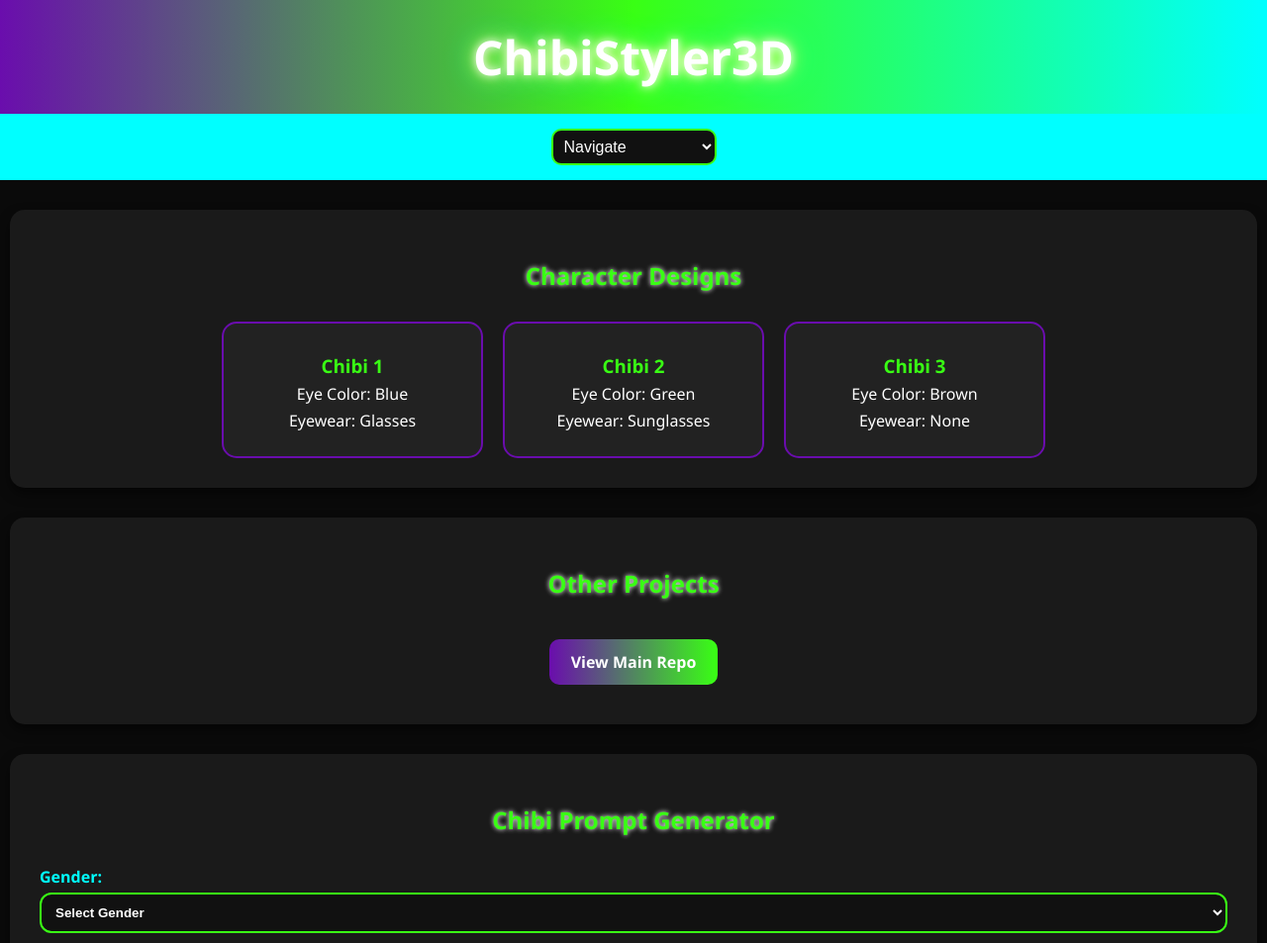
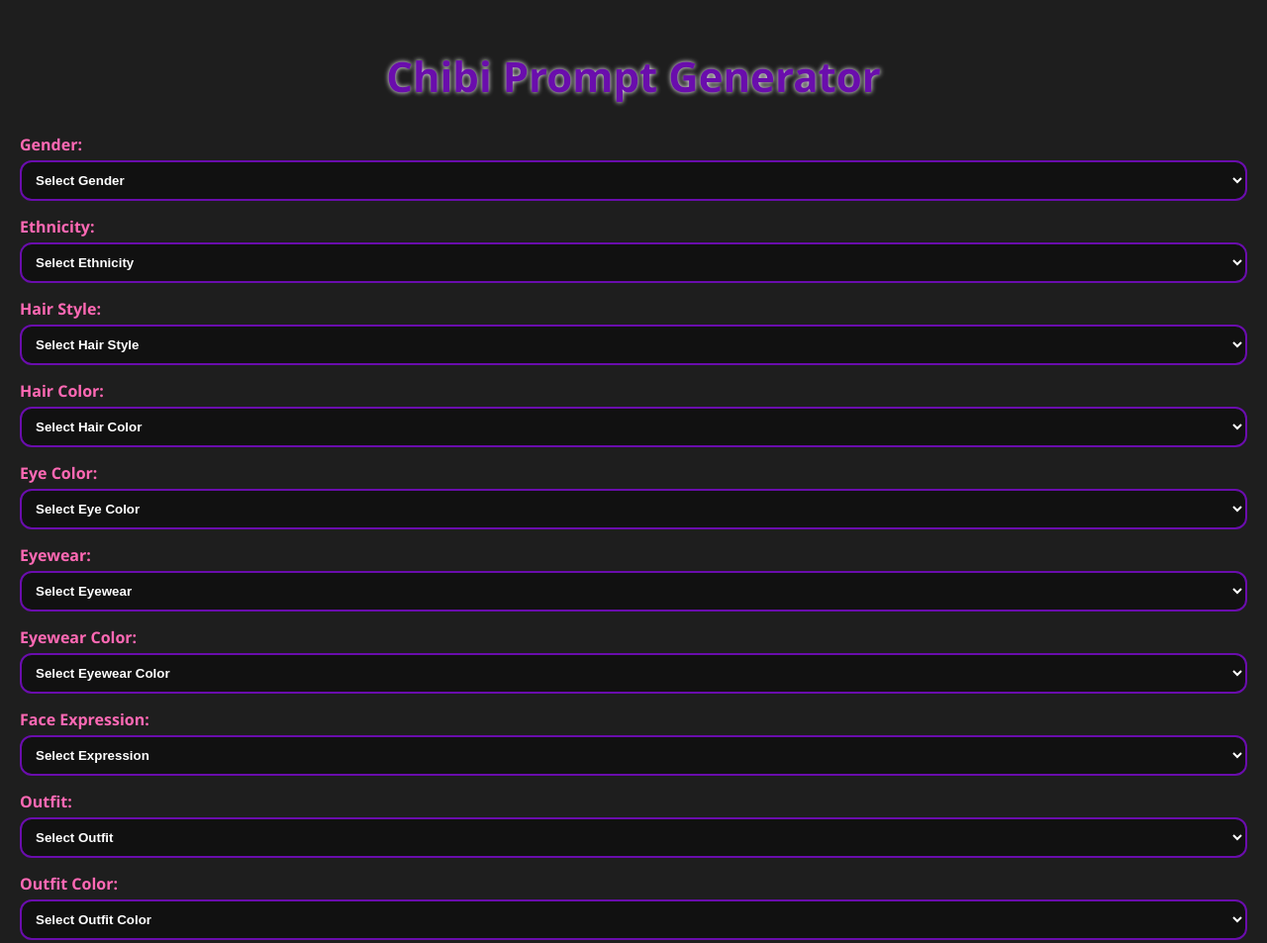
Before and after one commit to HouseofSarddinnah/chibbistyler3D, a plain HTML site: page index.html in a window 1280 px wide. Shown: the top 953 px of the page at 99% size. Drawn offline with Linux system fonts and the light colour scheme.

Commit message:
Add files via upload

```diff
--- a/index.html
+++ b/index.html
@@ -1,160 +1,63 @@
+
 <!DOCTYPE html>
 <html lang="en">
 <head>
 <meta charset="UTF-8">
-<title>ChibiStyler3D Portfolio & Prompt Generator</title>
+<title>Chibi Prompt Generator</title>
 <style>
 :root {
     --primary-color: #6a0dad; /* Purple */
-    --secondary-color: #39ff14; /* Neon Green */
-    --accent-color: #00ffff; /* Neon Blue */
-    --background-color: #0a0a0a; /* Dark background */
-    --card-background: #1a1a1a;
+    --accent-color: #ff69b4;  /* Soft pink accent */
+    --button-gradient: linear-gradient(90deg, #6a0dad, #ff69b4);
+    --background-color: #1e1e1e; /* Dark background for bio view */
+    --card-background: #2a2a2a;
     --text-color: #ffffff;
 }
 
 body {
     font-family: 'Segoe UI', Tahoma, Geneva, Verdana, sans-serif;
     margin: 0;
-    padding: 0;
+    padding: 20px;
     background-color: var(--background-color);
     color: var(--text-color);
 }
 
-header {
-    background: linear-gradient(90deg, var(--primary-color), var(--secondary-color), var(--accent-color));
-    color: white;
+h1 {
     text-align: center;
-    padding: 25px 0;
-    box-shadow: 0 4px 6px rgba(0,0,0,0.5);
-}
-
-header h1 {
-    margin: 0;
-    font-size: 48px;
-    font-weight: 700;
-    text-shadow: 0 0 10px #fff, 0 0 20px #ff0, 0 0 30px #0ff;
-}
-
-nav {
-    display: flex;
-    justify-content: center;
-    padding: 15px;
-    background-color: var(--accent-color);
-}
-
-nav select {
-    font-size: 16px;
-    padding: 7px;
-    margin: 0 10px;
-    border-radius: 10px;
-    border: 2px solid var(--secondary-color);
-    background-color: #111;
-    color: #fff;
-    outline: none;
-}
-
-section {
-    max-width: 1200px;
-    margin: 30px auto;
-    padding: 30px;
-    background-color: var(--card-background);
-    border-radius: 15px;
-    box-shadow: 0 6px 12px rgba(0,0,0,0.5);
-}
-
-h2 {
-    text-align: center;
-    color: var(--secondary-color);
+    font-size: 42px;
+    color: var(--primary-color);
     margin-bottom: 30px;
     text-shadow: 0 0 5px #fff;
 }
 
-.character-grid {
-    display: flex;
-    flex-wrap: wrap;
-    gap: 20px;
-    justify-content: center;
-}
-
-.character {
-    background-color: #222;
-    border: 2px solid var(--primary-color);
-    border-radius: 15px;
-    padding: 20px;
-    width: 220px;
-    text-align: center;
-    transition: transform 0.3s, box-shadow 0.3s;
-}
-
-.character:hover {
-    transform: translateY(-5px);
-    box-shadow: 0 8px 20px rgba(255,255,255,0.3);
-}
-
-.character img {
-    width: 100%;
-    border-radius: 10px;
-}
-
-.character h3 {
-    margin: 10px 0 5px 0;
-    color: var(--secondary-color);
-}
-
-.character p {
-    margin: 5px 0;
-}
-
-.projects {
-    text-align: center;
-}
-
-.projects a {
-    display: inline-block;
-    margin: 10px 15px;
-    padding: 12px 22px;
-    background: linear-gradient(90deg, var(--primary-color), var(--secondary-color));
-    color: white;
-    text-decoration: none;
-    border-radius: 10px;
-    font-weight: 600;
-    transition: background 0.3s;
-}
-
-.projects a:hover {
-    background: linear-gradient(90deg, var(--secondary-color), var(--accent-color));
-    color: #000;
-}
-
-#prompt-section label {
+label {
     display: block;
     margin-top: 15px;
     font-weight: bold;
     color: var(--accent-color);
 }
 
-#prompt-section select {
+select {
     width: 100%;
     padding: 10px;
     margin-top: 5px;
     border-radius: 12px;
-    border: 2px solid var(--secondary-color);
+    border: 2px solid var(--primary-color);
     background-color: #111;
     color: #fff;
+    font-weight: bold;
     outline: none;
-    font-weight: bold;
 }
 
 button {
-    margin-top: 20px;
-    padding: 12px 25px;
+    margin-top: 15px;
+    padding: 12px 20px;
     font-size: 16px;
-    font-weight: 600;
+    font-weight: bold;
     cursor: pointer;
     border: none;
     border-radius: 12px;
-    background: linear-gradient(90deg, var(--primary-color), var(--secondary-color), var(--accent-color));
+    background: var(--button-gradient);
     color: #fff;
     transition: all 0.3s;
     text-shadow: 0 0 5px #fff;
@@ -162,14 +65,22 @@ button {
 
 button:hover {
     transform: scale(1.05);
-    box-shadow: 0 0 10px var(--secondary-color), 0 0 20px var(--accent-color);
+    box-shadow: 0 0 10px #ff69b4, 0 0 20px #6a0dad;
     color: #000;
+}
+
+#buttons {
+    display: flex;
+    flex-wrap: wrap;
+    gap: 15px;
+    margin-top: 20px;
+    justify-content: center;
 }
 
 #output {
     margin-top: 25px;
     padding: 20px;
-    border: 2px dashed var(--secondary-color);
+    border: 2px dashed var(--primary-color);
     border-radius: 15px;
     background-color: #111;
     font-weight: bold;
@@ -178,63 +89,13 @@ button:hover {
     color: var(--accent-color);
     font-size: 18px;
 }
-
-footer {
-    margin-top: 40px;
-    background-color: var(--primary-color);
-    color: white;
-    text-align: center;
-    padding: 25px 0;
-    text-shadow: 0 0 5px #fff;
-}
 </style>
 </head>
 <body>
 
-<header>
-    <h1>ChibiStyler3D</h1>
-</header>
+<h1>Chibi Prompt Generator</h1>
 
-<nav>
-    <select onchange="navigateSection(this.value)">
-        <option value="">Navigate</option>
-        <option value="characters">Characters</option>
-        <option value="projects">Projects</option>
-        <option value="prompt-section">Prompt Generator</option>
-    </select>
-</nav>
-
-<section id="characters">
-    <h2>Character Designs</h2>
-    <div class="character-grid">
-        <div class="character">
-            <h3>Chibi 1</h3>
-            <p>Eye Color: Blue</p>
-            <p>Eyewear: Glasses</p>
-        </div>
-        <div class="character">
-            <h3>Chibi 2</h3>
-            <p>Eye Color: Green</p>
-            <p>Eyewear: Sunglasses</p>
-        </div>
-        <div class="character">
-            <h3>Chibi 3</h3>
-            <p>Eye Color: Brown</p>
-            <p>Eyewear: None</p>
-        </div>
-    </div>
-</section>
-
-<section id="projects">
-    <h2>Other Projects</h2>
-    <div class="projects">
-        <a href="https://github.com/houseofsarddinnah/chibbistyler3D" target="_blank">View Main Repo</a>
-    </div>
-</section>
-
-<section id="prompt-section">
-    <h2>Chibi Prompt Generator</h2>
-
+<!-- Dropdowns -->
 <label for="gender">Gender:</label>
 <select id="gender">
     <option value="">Select Gender</option>
@@ -256,11 +117,11 @@ footer {
 <label for="hairStyle">Hair Style:</label>
 <select id="hairStyle">
     <option value="">Select Hair Style</option>
-        <option value="long straight hair">Long Straight Hair</option>
-        <option value="short wavy hair">Short Wavy Hair</option>
+    <option value="long straight hair">Long Straight</option>
+    <option value="short wavy hair">Short Wavy</option>
     <option value="ponytail">Ponytail</option>
-        <option value="braided hair">Braided Hair</option>
-        <option value="spiky hair">Spiky Hair</option>
+    <option value="braided hair">Braided</option>
+    <option value="spiky hair">Spiky</option>
 </select>
 
 <label for="hairColor">Hair Color:</label>
@@ -272,6 +133,8 @@ footer {
     <option value="red">Red</option>
     <option value="pink">Pink</option>
     <option value="blue">Blue</option>
+    <option value="green">Green</option>
+    <option value="purple">Purple</option>
 </select>
 
 <label for="eyeColor">Eye Color:</label>
@@ -291,6 +154,17 @@ footer {
     <option value="sunglasses">Sunglasses</option>
     <option value="monocle">Monocle</option>
     <option value="none">None</option>
+</select>
+
+<label for="eyewearColor">Eyewear Color:</label>
+<select id="eyewearColor">
+    <option value="">Select Eyewear Color</option>
+    <option value="black">Black</option>
+    <option value="brown">Brown</option>
+    <option value="gold">Gold</option>
+    <option value="silver">Silver</option>
+    <option value="red">Red</option>
+    <option value="blue">Blue</option>
 </select>
 
 <label for="faceExpression">Face Expression:</label>
@@ -313,6 +187,18 @@ footer {
     <option value="fantasy costume">Fantasy Costume</option>
 </select>
 
+<label for="outfitColor">Outfit Color:</label>
+<select id="outfitColor">
+    <option value="">Select Outfit Color</option>
+    <option value="black">Black</option>
+    <option value="white">White</option>
+    <option value="red">Red</option>
+    <option value="blue">Blue</option>
+    <option value="green">Green</option>
+    <option value="yellow">Yellow</option>
+    <option value="pink">Pink</option>
+</select>
+
 <label for="shoes">Shoes:</label>
 <select id="shoes">
     <option value="">Select Shoes</option>
@@ -320,6 +206,17 @@ footer {
     <option value="boots">Boots</option>
     <option value="sandals">Sandals</option>
     <option value="dress shoes">Dress Shoes</option>
+</select>
+
+<label for="shoesColor">Shoe Color:</label>
+<select id="shoesColor">
+    <option value="">Select Shoe Color</option>
+    <option value="black">Black</option>
+    <option value="white">White</option>
+    <option value="red">Red</option>
+    <option value="blue">Blue</option>
+    <option value="green">Green</option>
+    <option value="brown">Brown</option>
 </select>
 
 <label for="pose">Pose:</label>
@@ -349,7 +246,19 @@ footer {
     <option value="jewelry">Jewelry</option>
 </select>
 
-    <div style="display:flex; flex-wrap: wrap; gap: 15px; margin-top:20px;">
+<label for="accessoryColor">Accessory Color:</label>
+<select id="accessoryColor">
+    <option value="">Select Accessory Color</option>
+    <option value="gold">Gold</option>
+    <option value="silver">Silver</option>
+    <option value="red">Red</option>
+    <option value="blue">Blue</option>
+    <option value="green">Green</option>
+    <option value="black">Black</option>
+</select>
+
+<!-- Buttons -->
+<div id="buttons">
     <button onclick="generatePrompt()">Copy Prompt</button>
     <button onclick="changePose()">Change Pose Only</button>
     <button onclick="changeClothes()">Change Clothes Only</button>
@@ -357,22 +266,17 @@ footer {
     <button onclick="clearAll()">Clear All</button>
 </div>
 
+<!-- Output -->
 <div id="output">Your prompt will appear here...</div>
-</section>
-
-<footer>
-    &copy; 2025 ChibiStyler3D. All rights reserved.
-</footer>
 
 <script>
-function navigateSection(id) {
-    if(!id) return;
-    document.getElementById(id).scrollIntoView({behavior:'smooth'});
-}
-
-// Generate prompt
+// Generate full prompt
 function generatePrompt() {
-    const fields = ['gender','ethnicity','hairStyle','hairColor','eyeColor','eyewear','faceExpression','outfit','shoes','pose','background','accessories'];
+    const fields = [
+        'gender','ethnicity','hairStyle','hairColor','eyeColor',
+        'eyewear','eyewearColor','faceExpression','outfit','outfitColor',
+        'shoes','shoesColor','pose','background','accessories','accessoryColor'
+    ];
     let prompt = '';
     fields.forEach(f=>{
         const val = document.getElementById(f).value;
@@ -383,6 +287,7 @@ function generatePrompt() {
     copyToClipboard(prompt);
 }
 
+// Copy to clipboard
 function copyToClipboard(text) {
     navigator.clipboard.writeText(text).then(()=>alert('Prompt copied!'));
 }
@@ -396,9 +301,13 @@ function changePose() {
 
 function changeClothes() {
     const outfits = ['casual clothes','school uniform','armor','formal dress','fantasy costume'];
+    const outfitColors = ['black','white','red','blue','green','yellow','pink'];
     const shoes = ['sneakers','boots','sandals','dress shoes'];
+    const shoesColors = ['black','white','red','blue','green','brown'];
     document.getElementById('outfit').value = outfits[Math.floor(Math.random()*outfits.length)];
+    document.getElementById('outfitColor').value = outfitColors[Math.floor(Math.random()*outfitColors.length)];
     document.getElementById('shoes').value = shoes[Math.floor(Math.random()*shoes.length)];
+    document.getElementById('shoesColor').value = shoesColors[Math.floor(Math.random()*shoesColors.length)];
     generatePrompt();
 }
 
@@ -407,15 +316,19 @@ function randomizeAll() {
         gender:['male','female','non-binary'],
         ethnicity:['asian','caucasian','african','hispanic','mixed'],
         hairStyle:['long straight hair','short wavy hair','ponytail','braided hair','spiky hair'],
-        hairColor:['black','brown','blonde','red','pink','blue'],
+        hairColor:['black','brown','blonde','red','pink','blue','green','purple'],
         eyeColor:['blue','green','brown','hazel','purple'],
         eyewear:['glasses','sunglasses','monocle','none'],
+        eyewearColor:['black','brown','gold','silver','red','blue'],
         faceExpression:['happy','sad','angry','shy','excited'],
         outfit:['casual clothes','school uniform','armor','formal dress','fantasy costume'],
+        outfitColor:['black','white','red','blue','green','yellow','pink'],
         shoes:['sneakers','boots','sandals','dress shoes'],
+        shoesColor:['black','white','red','blue','green','brown'],
         pose:['standing','sitting','jumping','action'],
         background:['city','nature','space','studio'],
-        accessories:['hat','scarf','backpack','jewelry']
+        accessories:['hat','scarf','backpack','jewelry'],
+        accessoryColor:['gold','silver','red','blue','green','black']
     };
     for(let key in options){
         const arr = options[key];
@@ -425,7 +338,11 @@ function randomizeAll() {
 }
 
 function clearAll(){
-    const fields = ['gender','ethnicity','hairStyle','hairColor','eyeColor','eyewear','faceExpression','outfit','shoes','pose','background','accessories'];
+    const fields = [
+        'gender','ethnicity','hairStyle','hairColor','eyeColor',
+        'eyewear','eyewearColor','faceExpression','outfit','outfitColor',
+        'shoes','shoesColor','pose','background','accessories','accessoryColor'
+    ];
     fields.forEach(f=>document.getElementById(f).value='');
     document.getElementById('output').innerText='Your prompt will appear here...';
 }
```
Lines whose indentation alone changed are shown as unchanged.
